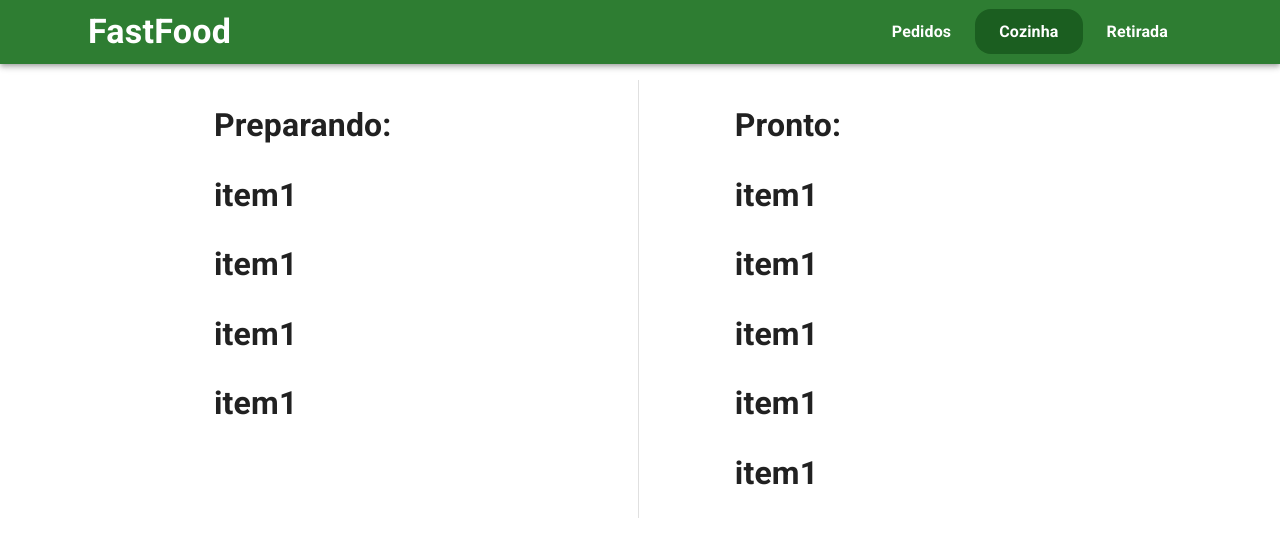
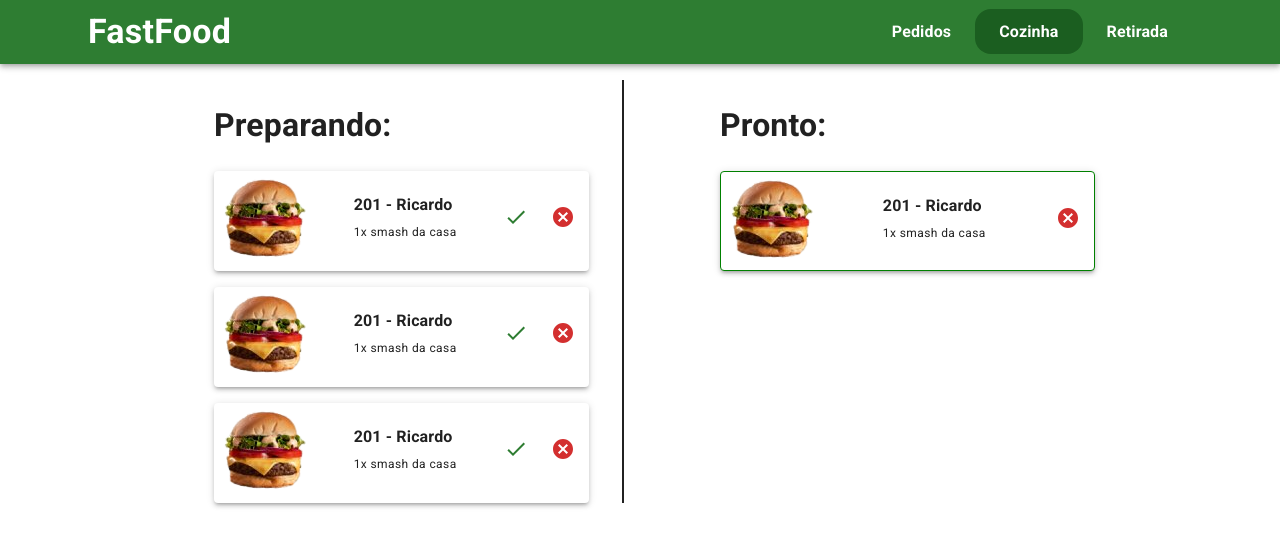
Before and after one commit to Miguel1989-hub/fastfood, a React (Create React App) app: page /cozinha in a window 1280 px wide. Shown: the top 546 px of the page. Built offline with nearby package versions, Linux system fonts and the light colour scheme.

Commit message:
feat: add card Kitchen

```diff
--- /dev/null
+++ b/src/components/CardKitchen/index.js
@@ -0,0 +1,31 @@
+import { Paper, Typography, Box, IconButton } from "@mui/material";
+import { Stack } from "@mui/system";
+import { images } from "../../assets"
+import CheckIcon from '@mui/icons-material/Check';
+import CancelIcon from '@mui/icons-material/Cancel';
+
+
+
+const CardKitchen = () => {
+    return (
+        <Paper sx={{ width: "375px", height: "100px", marginTop: "1rem" }} elevation={3}>
+            <Stack direction="row" justifyContent="space-between" alignItems="center">
+                <img alt="#" src={images.burger} sx={{ width: "100px", height: "100px" }} />
+                <Box>
+                    <Typography sx={{ fontWeight: "bold" }} variant="subtitle1">201 - Ricardo</Typography>
+                    <Typography variant="caption">1x smash da casa</Typography>
+                </Box>
+                <Box>
+                    <IconButton >
+                        <CheckIcon variant="rounded" color="primary" sx={{ marginRight: "0.4rem" }} />
+                    </IconButton>
+                    <IconButton >
+                        <CancelIcon color="error" sx={{ marginRight: "0.4rem" }} />
+                    </IconButton>
+                </Box>
+            </Stack>
+        </Paper>
+    )
+}
+
+export default CardKitchen;
--- /dev/null
+++ b/src/components/CardKitchenDone/index.js
@@ -0,0 +1,28 @@
+import { Paper, Typography, Box, IconButton } from "@mui/material";
+import { Stack } from "@mui/system";
+import { images } from "../../assets"
+import CheckIcon from '@mui/icons-material/Check';
+import CancelIcon from '@mui/icons-material/Cancel';
+
+
+
+const CardKitchenDone = () => {
+    return (
+        <Paper sx={{ width: "375px", height: "100px", marginTop: "1rem", border: "solid 0.4px green" }} elevation={3}>
+            <Stack direction="row" justifyContent="space-between" alignItems="center">
+                <img alt="#" src={images.burger} sx={{ width: "40px", height: "80px" }} />
+                <Box>
+                    <Typography sx={{ fontWeight: "bold" }} variant="subtitle1">201 - Ricardo</Typography>
+                    <Typography variant="caption">1x smash da casa</Typography>
+                </Box>
+                <Box>
+                    <IconButton >
+                        <CancelIcon color="error" sx={{ marginRight: "0.4rem" }} />
+                    </IconButton>
+                </Box>
+            </Stack>
+        </Paper>
+    )
+}
+
+export default CardKitchenDone;
--- a/src/pages/Kitchen/index.js
+++ b/src/pages/Kitchen/index.js
@@ -1,4 +1,6 @@
 import { Container, Stack, Box, Divider } from "@mui/material";
+import CardKitchen from "../../components/CardKitchen";
+import CardKitchenDone from "../../components/CardKitchenDone";
 import NavBar from "../../components/Navbar";
 
 const Kitchen = () => {
@@ -7,25 +9,20 @@ const Kitchen = () => {
             <NavBar />
             <Container maxWidth="md">
                 <Stack
-                    direction="row"
-                    divider={<Divider orientation="vertical"  flexItem    />}
+                    direction={{ xs: "column",sm:"row"}}
+                    divider={<Divider sx={{border:{xs:"solid 0.6px"}}} orientation={{sm:"vertical"}}  flexItem    />}
                     spacing={2}
                     sx={{marginTop: "1rem"}}
                 >
-                    <Box sx={{ width: "50%" }}>
+                    <Box sx={{ width:{xs: "100%", sm:"50%"}}}>
                         <h1>Preparando:</h1>
-                        <h1>item1</h1>
-                        <h1>item1</h1>
-                        <h1>item1</h1>
-                        <h1>item1</h1>
+                        <CardKitchen></CardKitchen>
+                        <CardKitchen></CardKitchen>
+                        <CardKitchen></CardKitchen>
                     </Box>
-                    <Box sx={{ width: "50%", paddingLeft: "5rem" }}>
+                    <Box sx={{ width:{xs:"100%", sm:"50%"}, paddingLeft:{xs:"0", sm:"5rem"}}}>
                         <h1>Pronto:</h1>
-                        <h1>item1</h1>
-                        <h1>item1</h1>
-                        <h1>item1</h1>
-                        <h1>item1</h1>
-                        <h1>item1</h1>
+                        <CardKitchenDone></CardKitchenDone>
                     </Box>
                 </Stack>
             </Container>
--- a/src/pages/Payment/index.js
+++ b/src/pages/Payment/index.js
@@ -8,10 +8,10 @@ const Payment = () => {
             <NavBar />
             <Container maxWidth="md">
                 <Stack
-                    direction="row"
+                    direction={{sx: "column", sm:"row"}}
                     sx={{ marginTop: "3rem", paddingRight: "2rem" }}
                 >
-                    <Box sx={{ width: "50%" }}>
+                    <Box sx={{ width:{xs: "100%", sm:"50%" }}}>
                         <Typography
                             variant="h5"
                             sx={{ fontWeight: "bold", letterSpacing: "1px" }}
@@ -50,7 +50,7 @@ const Payment = () => {
                             </Stack>
                         </Stack>
                     </Box>
-                    <Box sx={{ width: "50%", paddingLeft: "5rem" }}>
+                    <Box sx={{ paddingLeft:{xs:"0", sm:"5rem" }, width:{xs: "100%", sm:"50%" }}}>
                         <Typography
                             variant="body2"
                             sx={{ fontWeight: "bold", letterSpacing: "1px", marginTop: "4rem" }}
@@ -81,7 +81,7 @@ const Payment = () => {
                         </Stack>
                     </Box>
                 </Stack>
-                <Stack sx={{ margin: "3rem 0" }} justifyContent="flex-end" direction={{ xs: 'column', sm: 'row' }} spacing={{ xs: 2 }}>
+                <Stack sx={{ margin: "3rem 0" }} justifyContent={{xs:"center", sm:"flex-end"}} alignItems={{xs: "center"}} direction={{ xs: 'column', sm: 'row' }} spacing={{ xs: 2 }}>
                     <Button variant="outlined" sx={{ width: "230px", borderRadius: "16px" }}>Cancelar</Button>
                     <ModalConfirm />
                 </Stack>
--- a/src/pages/Production/index.js
+++ b/src/pages/Production/index.js
@@ -1,11 +1,41 @@
+import { Container, Stack, Box, Divider, Typography } from "@mui/material";
 import NavBar from "../../components/Navbar";
 
 const Production = () => {
     return (
         <>
-            <NavBar />
-            <h1>saida</h1>
-        </>
+        <NavBar />
+        <Container maxWidth="md">
+            <Stack
+                direction={{ xs: "column",sm:"row"}}
+                divider={<Divider sx={{border:{xs:"solid 0.6px"}}} inset orientation={{sm:"vertical"}}  flexItem    />}
+                spacing={2}
+                sx={{marginTop: "1rem"}}
+            >
+                <Box sx={{ width:{xs: "100%", sm:"50%"}}}>
+                    <Typography
+                        variant="h3"
+                        sx={{fontWeight: "bold"}}
+                    >
+                        Preparando:
+                    </Typography>
+                    <Typography variant="h4" sx={{marginTop:"1rem", fontWeight: "bold", color: "#a9a9a9"}}>Ricardo</Typography>
+                    <Typography variant="h4" sx={{marginTop:"1rem", fontWeight: "bold", color: "#a9a9a9"}}>Fernando</Typography>
+                    <Typography variant="h4" sx={{marginTop:"1rem", fontWeight: "bold", color: "#a9a9a9"}}>Luiza</Typography>
+                    <Typography variant="h4" sx={{marginTop:"1rem", fontWeight: "bold", color: "#a9a9a9"}}>Bruna</Typography>
+                </Box>
+                <Box sx={{ width:{xs:"100%", sm:"50%"}, paddingLeft:{xs:"0", sm:"5rem"}}}>
+                <Typography
+                        variant="h3"
+                        sx={{fontWeight: "bold"}}
+                    >
+                        Pronto:
+                    </Typography>
+                    <Typography variant="h4" sx={{marginTop:"1rem", fontWeight: "bold", color: "#2e7d32"}}>Camila</Typography>
+                </Box>
+            </Stack>
+        </Container>
+    </>
     )
 }
 
```
